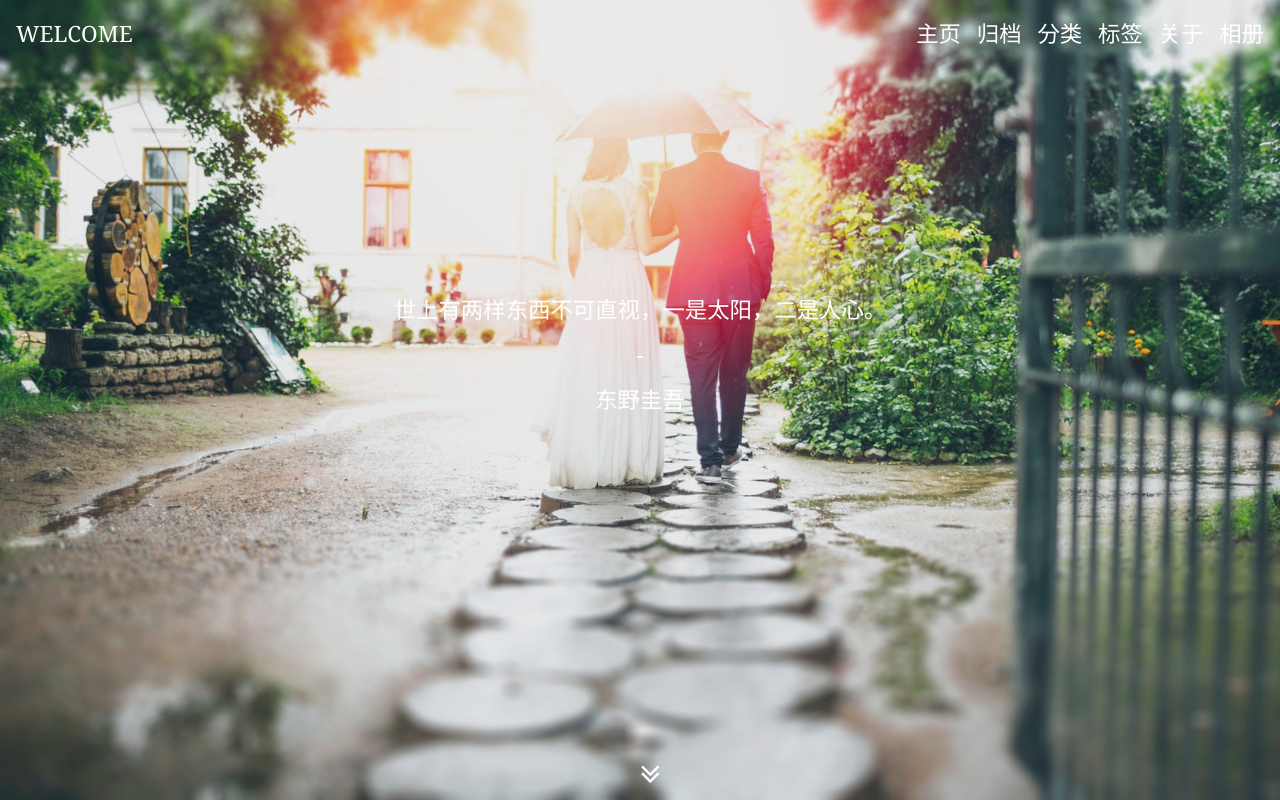
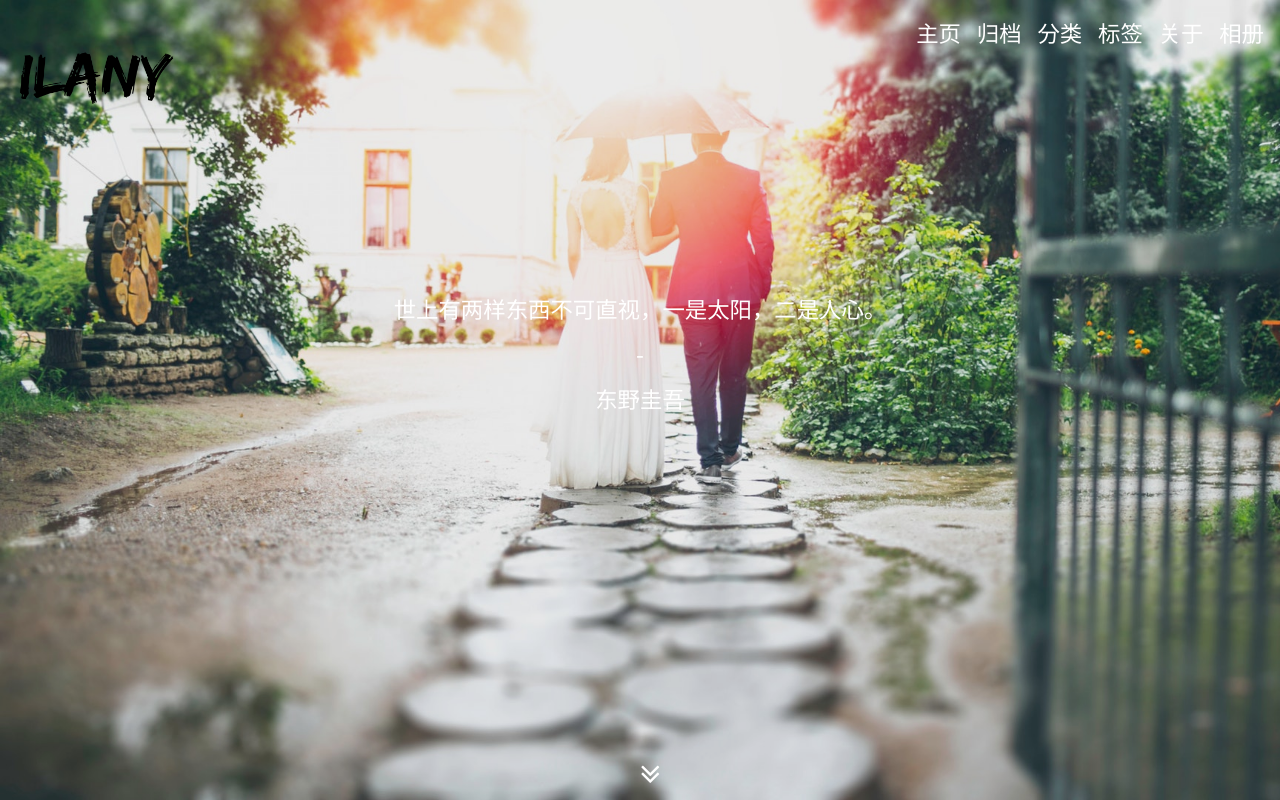
Before and after one commit to Shennasar/shennasar.github.io, a plain HTML site: page 2019/08/17/Hello-World/index.html in a window 1280 px wide. Shown: the top 800 px of the page. Drawn offline with Linux system fonts and the light colour scheme; some packages are replaced by stand-ins of ours; a script that the page names is missing.

Commit message:
Site updated: 2021-01-25 14:48:15

```diff
--- a/2019/08/17/Hello-World/index.html
+++ b/2019/08/17/Hello-World/index.html
@@ -56,7 +56,7 @@
 			<div id="logo">
 				<a href="/">
 
-						Welcome
+						<img src="/img/iL&NY.png" alt="Logo">
 
 				</a>
 			</div>
```
Also changed, not shown: 2019/08/17/hello-world/index.html (+1 -1 lines), 2021/01/23/test-encrypt/index.html (+1 -1 lines), archives/2019/08/index.html (+1 -1 lines), archives/2019/index.html (+1 -1 lines), archives/2021/01/index.html (+1 -1 lines), archives/2021/index.html (+1 -1 lines), archives/index.html (+1 -1 lines), index.html (+1 -1 lines).
